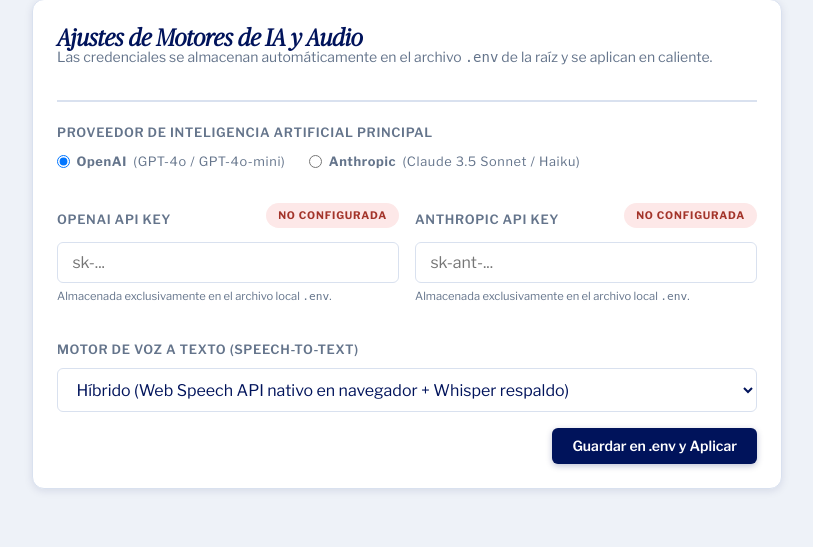
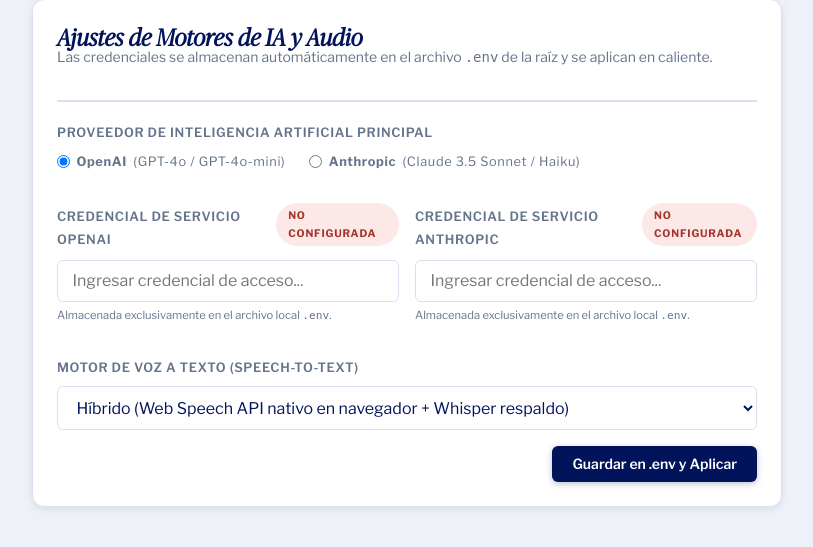
Before and after one commit to Juansotag/REIA, a FastAPI app: page /configuracion in a window 1280 px wide. Shown: the part 254-801 px from the top of the page, without its empty margins (233-1046 px from the left). Run offline with FastAPI, Linux system fonts and the light colour scheme; some libraries are stand-ins or nearby versions.

Commit message:
feat: implement STT service, configuration router, templates, and endpoint tests

```diff
--- a/app/routers/configuracion_router.py
+++ b/app/routers/configuracion_router.py
@@ -52,7 +52,7 @@ def guardar_configuracion(
     # Solo actualizar OpenAI si el usuario ingresó una nueva clave
     nueva_openai = openai_api_key.strip()
     if nueva_openai:
-        if nueva_openai.upper() in ["DELETE", "BORRAR", "ELIMINAR"]:
+        if nueva_openai.upper() in ["DELETE", "BORRAR", "ELIMINAR", "__BORRAR__", "CLEAR", "NONE"]:
             os.environ["OPENAI_API_KEY"] = ""
             try:
                 set_key(env_path, "OPENAI_API_KEY", "")
@@ -68,7 +68,7 @@ def guardar_configuracion(
     # Solo actualizar Anthropic si el usuario ingresó una nueva clave
     nueva_anthropic = anthropic_api_key.strip()
     if nueva_anthropic:
-        if nueva_anthropic.upper() in ["DELETE", "BORRAR", "ELIMINAR"]:
+        if nueva_anthropic.upper() in ["DELETE", "BORRAR", "ELIMINAR", "__BORRAR__", "CLEAR", "NONE"]:
             os.environ["ANTHROPIC_API_KEY"] = ""
             try:
                 set_key(env_path, "ANTHROPIC_API_KEY", "")
--- a/app/services/stt_service.py
+++ b/app/services/stt_service.py
@@ -13,7 +13,7 @@ class STTService:
     def transcribir_audio(audio_bytes: bytes, filename: str = "audio.webm") -> str:
         api_key = os.getenv("OPENAI_API_KEY", "")
         if not api_key:
-            return "Grabación procesada localmente (Configure OPENAI_API_KEY en .env para transcripción Whisper en backend)."
+            return "Grabación de audio recibida (procesamiento de voz en modo local activado)."
 
         try:
             from openai import OpenAI
--- a/templates/configuracion/index.html
+++ b/templates/configuracion/index.html
@@ -32,18 +32,18 @@
       </div>
     </div>
 
-    <!-- API Keys Protegidas -->
+    <!-- Credenciales Protegidas -->
     <div style="display: grid; grid-template-columns: repeat(auto-fit, minmax(280px, 1fr)); gap: 1rem;">
       <div class="form-group">
         <div style="display: flex; justify-content: space-between; align-items: center; margin-bottom: 0.35rem;">
-          <label style="margin: 0;">OpenAI API Key</label>
+          <label style="margin: 0;">Credencial de Servicio OpenAI</label>
           {% if openai_configurada %}
           <span class="resultado-badge acuerdo" style="font-size: 0.65rem;">Configurada ({{ openai_mask }})</span>
           {% else %}
           <span class="resultado-badge rechazo" style="font-size: 0.65rem;">No configurada</span>
           {% endif %}
         </div>
-        <input type="password" name="openai_api_key" value="" placeholder="{% if openai_configurada %}Dejar en blanco para conservar clave actual{% else %}sk-...{% endif %}" autocomplete="new-password">
+        <input type="password" name="openai_api_key" value="" placeholder="{% if openai_configurada %}Dejar en blanco para conservar clave actual{% else %}Ingresar credencial de acceso...{% endif %}" autocomplete="new-password">
         <div style="font-size: var(--fs-xs); color: var(--text-muted); margin-top: 0.25rem;">
           Almacenada exclusivamente en el archivo local <code>.env</code>.
         </div>
@@ -51,14 +51,14 @@
 
       <div class="form-group">
         <div style="display: flex; justify-content: space-between; align-items: center; margin-bottom: 0.35rem;">
-          <label style="margin: 0;">Anthropic API Key</label>
+          <label style="margin: 0;">Credencial de Servicio Anthropic</label>
           {% if anthropic_configurada %}
           <span class="resultado-badge acuerdo" style="font-size: 0.65rem;">Configurada ({{ anthropic_mask }})</span>
           {% else %}
           <span class="resultado-badge rechazo" style="font-size: 0.65rem;">No configurada</span>
           {% endif %}
         </div>
-        <input type="password" name="anthropic_api_key" value="" placeholder="{% if anthropic_configurada %}Dejar en blanco para conservar clave actual{% else %}sk-ant-...{% endif %}" autocomplete="new-password">
+        <input type="password" name="anthropic_api_key" value="" placeholder="{% if anthropic_configurada %}Dejar en blanco para conservar clave actual{% else %}Ingresar credencial de acceso...{% endif %}" autocomplete="new-password">
         <div style="font-size: var(--fs-xs); color: var(--text-muted); margin-top: 0.25rem;">
           Almacenada exclusivamente en el archivo local <code>.env</code>.
         </div>
```
Also changed, not shown: templates/landing.html (+4 -4 lines), tests/test_endpoints.py (+10 -2 lines).
